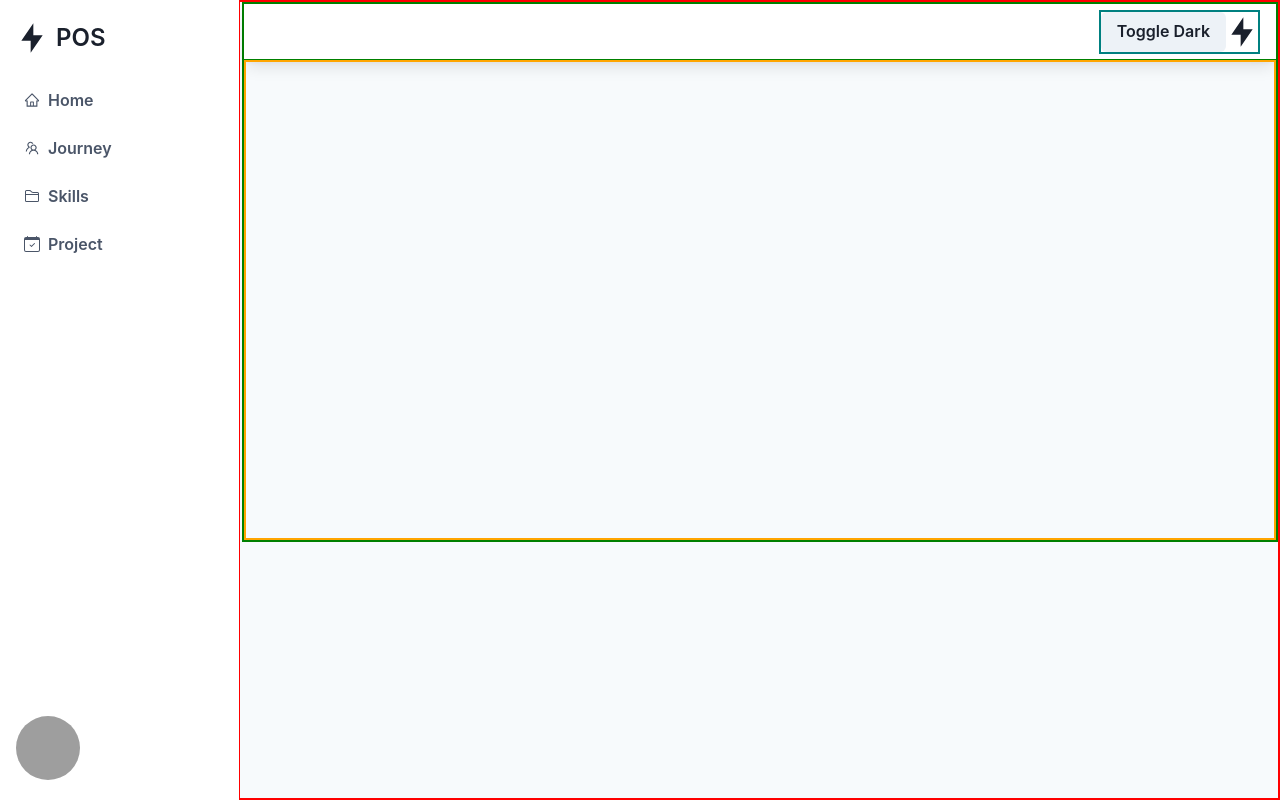
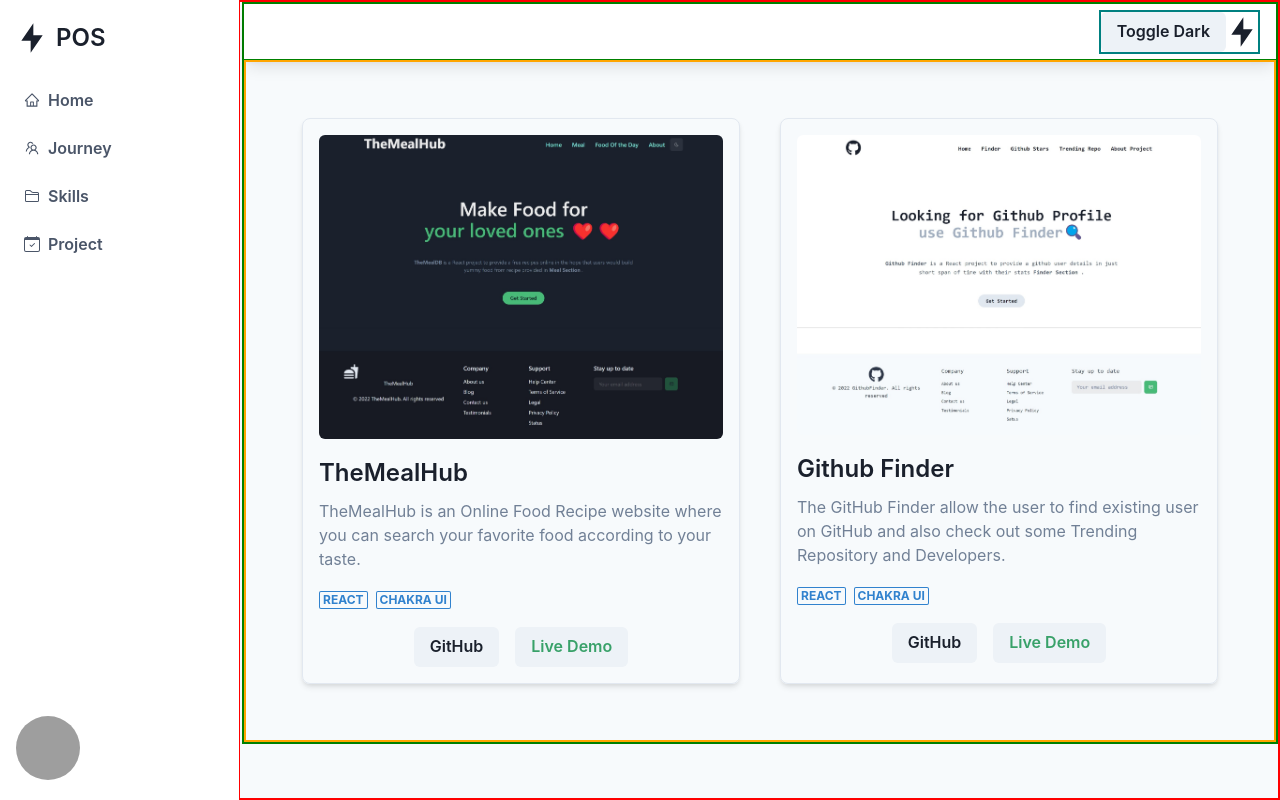
Before and after one commit to SouravBandyopadhyay/SouravBandyopadhyay.github.io, a React (Create React App) app: page /project in a window 1280 px wide. Built offline with nearby package versions, Linux system fonts and the light colour scheme; grey boxes are pictures that could not be loaded.

Commit message:
changes added in the project section
Need to add more projects and update the project section

```diff
--- /dev/null
+++ b/src/Component/Project.jsx
@@ -0,0 +1,113 @@
+import React from "react";
+import {
+  Box,
+  Badge,
+  Image,
+  Text,
+  Link,
+  SimpleGrid,
+  Button,
+} from "@chakra-ui/react";
+
+const Project = () => {
+  const projects = [
+    {
+      title: "TheMealHub",
+      description:
+        "TheMealHub is an Online Food Recipe website where you can search your favorite food according to your taste.",
+      image: require("../assets/TheMealHub.jpeg"),
+      fallbackSrc: "https://via.placeholder.com/600x200",
+      techStack: ["React", "Chakra UI"],
+      githubLink: "https://github.com/SouravBandyopadhyay/TheMealHub",
+      liveDemoLink: "https://superlative-tapioca-85f901.netlify.app/",
+    },
+    {
+      title: "Github Finder",
+      description:
+        "The GitHub Finder allow the user to find existing user on GitHub and also check out some Trending Repository and Developers.",
+      image: require("../assets/GithubFinder.jpeg"),
+      fallbackSrc: "https://via.placeholder.com/600x200",
+      techStack: ["React", "Chakra UI"],
+      githubLink: "https://github.com/SouravBandyopadhyay/GithubFinder",
+      liveDemoLink:
+        "https://github-finder-cobvz5zvl-souravbandyopadhyay.vercel.app/",
+    },
+    // {
+    //   title: "Project 3",
+    //   description: "Description for Project 3",
+    //   image: "https://via.placeholder.com/600x200",
+    //   fallbackSrc: "https://via.placeholder.com/600x200",
+    //   techStack: ["React", "Node.js"],
+    //   githubLink: "https://github.com/yourusername/project1",
+    //   liveDemoLink: "https://project1-demo.com",
+    // },
+  ];
+
+  return (
+    <SimpleGrid columns={[1, 1, 2]} spacing="40px">
+      {projects.map((project, index) => (
+        <Box
+          key={index}
+          maxW={{ base: "100%", md: "md" }} // Adjusted maxW for responsiveness
+          borderWidth="1px"
+          borderRadius="lg"
+          overflow="hidden"
+          p={4}
+          shadow="md"
+        >
+          <Image
+            // w="600"
+            // h="200"
+            objectFit="cover"
+            src={project.image}
+            alt={`Project Image ${index + 1}`}
+            borderRadius="md"
+            fallbackSrc={project.fallbackSrc}
+          />
+          <Box mt={4}>
+            <Text fontSize="2xl" fontWeight="semibold">
+              {project.title}
+            </Text>
+            <Text mt={2} color="gray.500">
+              {project.description}
+            </Text>
+          </Box>
+          <Box mt={4}>
+            {project.techStack.map((tech, techIndex) => (
+              <Badge
+                key={techIndex}
+                variant="outline"
+                colorScheme="blue"
+                mr={2}
+              >
+                {tech}
+              </Badge>
+            ))}
+          </Box>
+          <Box mt={4} textAlign="center">
+            <Button
+              as={Link}
+              href={project.githubLink}
+              isExternal
+              aria-label={`GitHub Link ${index + 1}`}
+            >
+              GitHub
+            </Button>
+            <Button
+              as={Link}
+              href={project.liveDemoLink}
+              isExternal
+              ml={4}
+              color="green.500"
+              aria-label={`Live Demo Link ${index + 1}`}
+            >
+              Live Demo
+            </Button>
+          </Box>
+        </Box>
+      ))}
+    </SimpleGrid>
+  );
+};
+
+export default Project;
--- a/src/Routes/AllRoutes.jsx
+++ b/src/Routes/AllRoutes.jsx
@@ -3,13 +3,15 @@
 import Home from "../components/Home";
 import Contact from "../components/Contact";
 import Milestones from "../Component/Journey";
+import Project from "../Component/Project";
 
 const AllRoutes = () => {
   return (
     <Routes>
       <Route exact path="/" element={<Home />} />
       <Route path="/contact" element={<Contact />} />
-      <Route path="/journey" element={<Milestones/>}/>
+      <Route path="/journey" element={<Milestones />} />
+      <Route path="/project" element={<Project />} />
     </Routes>
   );
 };
```
Also changed, not shown: src/assets/GithubFinder.jpeg (added), src/assets/TheMealHub.jpeg (added).
